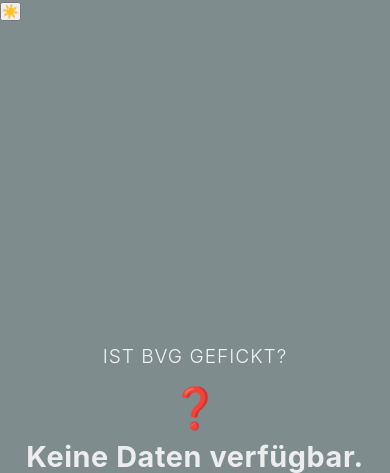
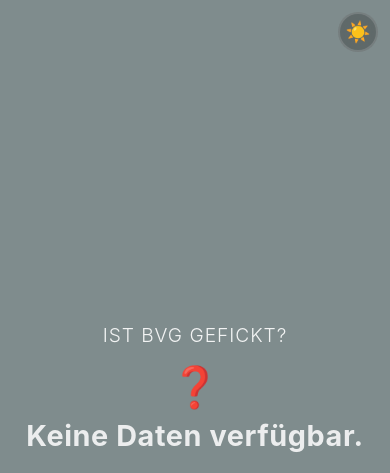
Before and after one commit to Happyarms/isbvgfuckedup, a Node server app: page / in a window 390 px wide. Shown: the top 473 px of the page. Run offline with Node 20, Linux system fonts and the light colour scheme; some libraries are stand-ins or nearby versions.

Commit message:
auto-claude: subtask-3-2 - Style the theme toggle button
Added mobile-responsive styles for theme toggle button:
- Tablet (max-width: 768px): Slightly smaller button (2.75rem)
- Phone (max-width: 480px): Even smaller (2.5rem) with touch optimizations
- Added touch-action: manipulation for better mobile interaction
- Added -webkit-tap-highlight-color: transparent to remove tap highlight
- Adjusted hover/active transforms for mobile devices

Co-Authored-By: Claude Sonnet 4.5 <noreply@anthropic.com>

```diff
--- a/src/public/css/style.css
+++ b/src/public/css/style.css
@@ -147,6 +147,58 @@ body.status-fucked {
 
 body.status-unknown {
   background: var(--color-status-unknown);
+}
+
+/* ------------------------------------------------------------------ */
+/* Theme Toggle Button – positioned in top-right corner              */
+/* ------------------------------------------------------------------ */
+
+.theme-toggle {
+  position: fixed;
+  top: 1.5rem;
+  right: 1.5rem;
+  z-index: 1000;
+
+  /* Button styling */
+  width: 3rem;
+  height: 3rem;
+  padding: 0;
+  border: 2px solid var(--color-overlay-light);
+  border-radius: 50%;
+  background: var(--color-overlay-dark);
+  backdrop-filter: blur(10px);
+  -webkit-backdrop-filter: blur(10px);
+
+  /* Text styling */
+  font-size: 1.5rem;
+  line-height: 1;
+  color: var(--color-text);
+  cursor: pointer;
+
+  /* Transitions */
+  transition: all 0.3s ease;
+
+  /* Remove default button styles */
+  outline: none;
+  -webkit-appearance: none;
+  -moz-appearance: none;
+  appearance: none;
+}
+
+.theme-toggle:hover {
+  background: var(--color-overlay-light);
+  border-color: rgba(255, 255, 255, 0.4);
+  transform: scale(1.1);
+  box-shadow: 0 4px 12px var(--shadow-medium);
+}
+
+.theme-toggle:active {
+  transform: scale(0.95);
+}
+
+.theme-toggle:focus {
+  outline: 2px solid rgba(255, 255, 255, 0.6);
+  outline-offset: 2px;
 }
 
 /* ------------------------------------------------------------------ */
@@ -365,6 +417,15 @@ body.status-unknown {
   .metric-label {
     font-size: 0.75rem;
   }
+
+  /* Theme toggle – slightly smaller on tablets */
+  .theme-toggle {
+    top: 1rem;
+    right: 1rem;
+    width: 2.75rem;
+    height: 2.75rem;
+    font-size: 1.4rem;
+  }
 }
 
 /* ------------------------------------------------------------------ */
@@ -424,4 +485,25 @@ body.status-unknown {
   .footer-info {
     font-size: 0.75rem;
   }
+
+  /* Theme toggle – smaller and with better touch target on phones */
+  .theme-toggle {
+    top: 0.75rem;
+    right: 0.75rem;
+    width: 2.5rem;
+    height: 2.5rem;
+    font-size: 1.25rem;
+    /* Ensure button is tappable on mobile */
+    touch-action: manipulation;
+    -webkit-tap-highlight-color: transparent;
+  }
+
+  /* Slightly larger hover state for better mobile interaction */
+  .theme-toggle:hover {
+    transform: scale(1.05);
+  }
+
+  .theme-toggle:active {
+    transform: scale(0.98);
+  }
 }
```
